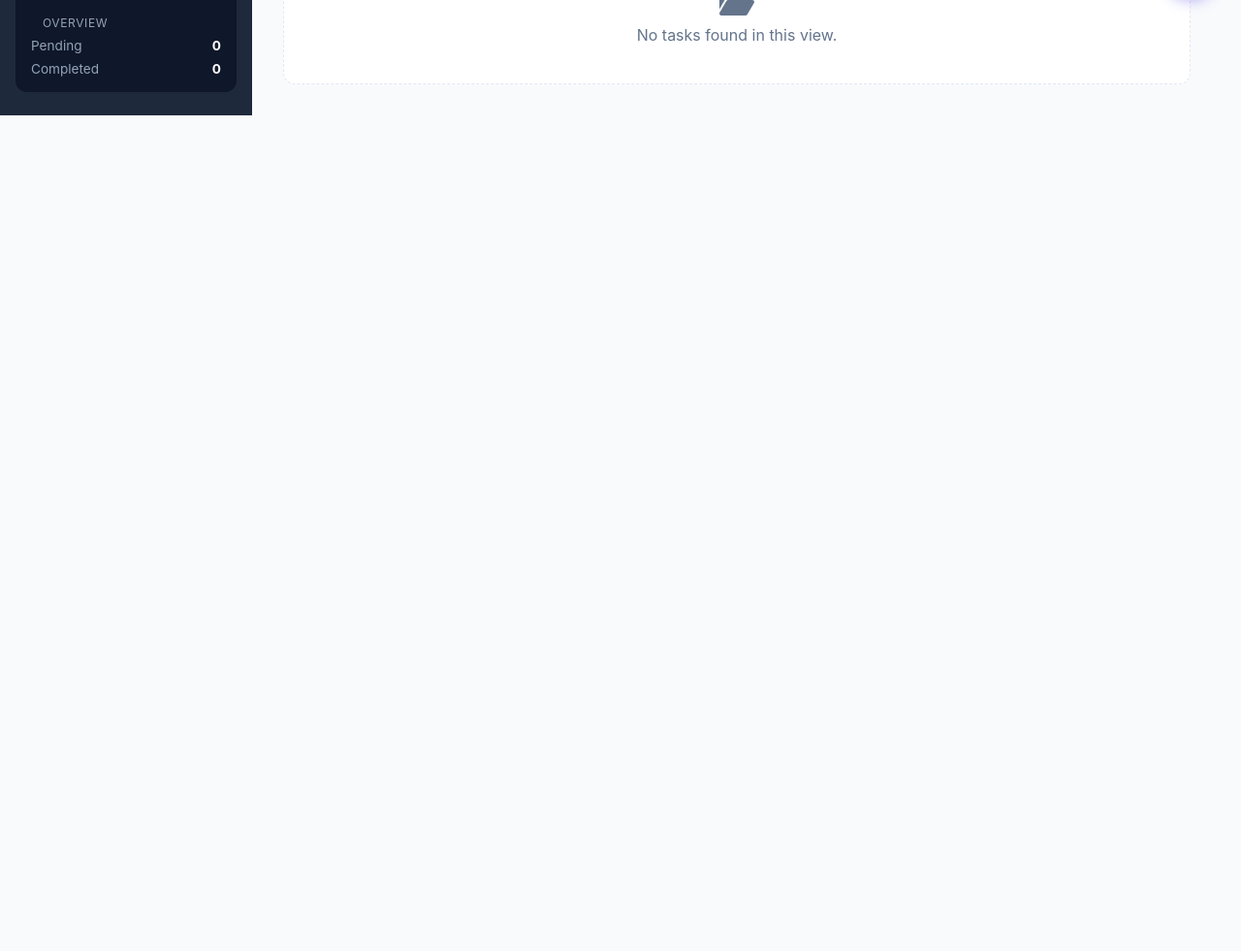
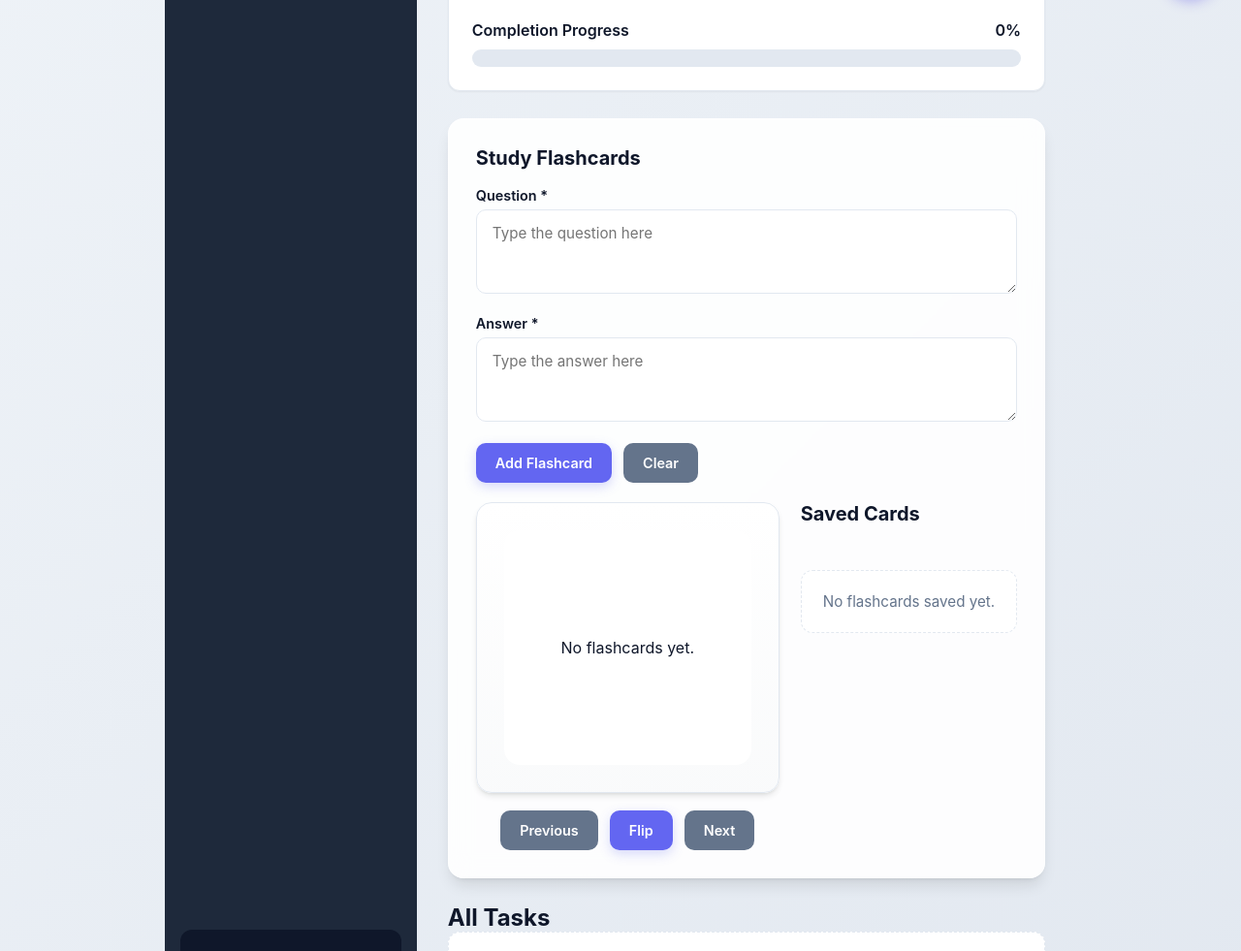
Before and after one commit to OnkarNanaware/Student_management_system, a plain HTML site: page index.html in a window 1280 px wide. Shown: the part 779-1760 px from the top of the page at 97% size. Before the commit the page ends 898 px from the top, so only its background shows below. Drawn offline with Linux system fonts and the light colour scheme.

Commit message:
flashcard added in code

```diff
--- a/flashcard.js
+++ b/flashcard.js
@@ -1,3 +1,6 @@
+(function(){
+    'use strict';
+
     const form = document.getElementById('flashcard-form');
     const questionInput = document.getElementById('question');
     const answerInput = document.getElementById('answer');
@@ -9,7 +12,7 @@ const cardBack = document.getElementById('card-back');
     const flipBtn = document.getElementById('flip-btn');
     const prevBtn = document.getElementById('prev-btn');
     const nextBtn = document.getElementById('next-btn');
-const emptyState = document.getElementById('empty-state');
+    const emptyState = document.getElementById('flashcard-empty');
 
     let flashcards = [];
     let activeIndex = 0;
@@ -25,17 +28,18 @@ function saveFlashcards() {
     }
 
     function renderFlashcards() {
+        if (!cardList) return;
         cardList.innerHTML = '';
 
         if (flashcards.length === 0) {
-        emptyState.style.display = 'block';
-        cardFront.textContent = 'No flashcards yet.';
-        cardBack.textContent = 'Add a new card with a question and answer.';
-        activeCard.classList.remove('flipped');
+            if (emptyState) emptyState.style.display = 'block';
+            if (cardFront) cardFront.textContent = 'No flashcards yet.';
+            if (cardBack) cardBack.textContent = 'Add a new card with a question and answer.';
+            if (activeCard) activeCard.classList.remove('flipped');
             return;
         }
 
-    emptyState.style.display = 'none';
+        if (emptyState) emptyState.style.display = 'none';
         activeIndex = Math.min(activeIndex, flashcards.length - 1);
         activeIndex = Math.max(activeIndex, 0);
 
@@ -48,7 +52,8 @@ function renderFlashcards() {
                 <button class="btn btn-danger" type="button" data-index="${index}">Delete</button>
             `;
 
-        li.querySelector('button').addEventListener('click', () => removeCard(index));
+            const btn = li.querySelector('button');
+            if (btn) btn.addEventListener('click', () => removeCard(index));
             cardList.appendChild(li);
         });
 
@@ -58,9 +63,9 @@ function renderFlashcards() {
     function updateActiveCard() {
         const card = flashcards[activeIndex];
         if (!card) return;
-    cardFront.innerHTML = `<h3>Question</h3><p>${escapeHTML(card.question)}</p>`;
-    cardBack.innerHTML = `<h3>Answer</h3><p>${escapeHTML(card.answer)}</p>`;
-    activeCard.classList.toggle('flipped', isFlipped);
+        if (cardFront) cardFront.innerHTML = `<h3>Question</h3><p>${escapeHTML(card.question)}</p>`;
+        if (cardBack) cardBack.innerHTML = `<h3>Answer</h3><p>${escapeHTML(card.answer)}</p>`;
+        if (activeCard) activeCard.classList.toggle('flipped', isFlipped);
     }
 
     function handleFormSubmit(event) {
@@ -71,20 +76,20 @@ function handleFormSubmit(event) {
 
         flashcards.push({ question, answer, id: Date.now().toString() });
         saveFlashcards();
-    form.reset();
+        if (form) form.reset();
         activeIndex = flashcards.length - 1;
         isFlipped = false;
         renderFlashcards();
     }
 
     function clearForm() {
-    form.reset();
+        if (form) form.reset();
     }
 
     function flipCard() {
         if (flashcards.length === 0) return;
         isFlipped = !isFlipped;
-    activeCard.classList.toggle('flipped', isFlipped);
+        if (activeCard) activeCard.classList.toggle('flipped', isFlipped);
     }
 
     function goPrevious() {
@@ -110,7 +115,7 @@ function removeCard(index) {
     }
 
     function escapeHTML(str) {
-    return str.replace(/[&<>'"]/g, tag => ({
+        return String(str).replace(/[&<>'\"]/g, tag => ({
             '&': '&amp;',
             '<': '&lt;',
             '>': '&gt;',
@@ -119,13 +124,15 @@ function escapeHTML(str) {
         }[tag] || tag));
     }
 
-form.addEventListener('submit', handleFormSubmit);
-clearBtn.addEventListener('click', clearForm);
-flipBtn.addEventListener('click', flipCard);
-prevBtn.addEventListener('click', goPrevious);
-nextBtn.addEventListener('click', goNext);
+    if (form) form.addEventListener('submit', handleFormSubmit);
+    if (clearBtn) clearBtn.addEventListener('click', clearForm);
+    if (flipBtn) flipBtn.addEventListener('click', flipCard);
+    if (prevBtn) prevBtn.addEventListener('click', goPrevious);
+    if (nextBtn) nextBtn.addEventListener('click', goNext);
 
     window.addEventListener('DOMContentLoaded', () => {
         loadFlashcards();
         renderFlashcards();
     });
+
+})();
--- a/index.html
+++ b/index.html
@@ -7,6 +7,7 @@
     <!-- FontAwesome Icons -->
     <link rel="stylesheet" href="https://cdnjs.cloudflare.com/ajax/libs/font-awesome/6.4.0/css/all.min.css">
     <link rel="stylesheet" href="style.css">
+    <link rel="stylesheet" href="flashcard.css">
 </head>
 <body>
     <div class="dashboard-layout">
@@ -154,6 +155,54 @@
 
 </section>
 
+            <!-- Flashcards Section -->
+            <section class="card">
+                <h2>Study Flashcards</h2>
+                <div class="flashcard-container">
+                    <form id="flashcard-form">
+                        <div class="form-group">
+                            <label for="question">Question *</label>
+                            <textarea id="question" rows="3" placeholder="Type the question here" required></textarea>
+                        </div>
+                        <div class="form-group">
+                            <label for="answer">Answer *</label>
+                            <textarea id="answer" rows="3" placeholder="Type the answer here" required></textarea>
+                        </div>
+                        <div class="form-actions">
+                            <button type="submit" class="btn btn-primary">Add Flashcard</button>
+                            <button type="button" id="clear-btn" class="btn btn-secondary">Clear</button>
+                        </div>
+                    </form>
+
+                    <div class="flashcard-panel" style="margin-top:20px;">
+                        <div class="flashcard-viewer">
+                            <div class="flashcard" id="active-card">
+                                <div class="flashcard-face flashcard-front" id="card-front">
+                                    <h3>Question</h3>
+                                    <p>Use the form to create your first flashcard.</p>
+                                </div>
+                                <div class="flashcard-face flashcard-back" id="card-back">
+                                    <h3>Answer</h3>
+                                    <p>Then flip the card to check your answer.</p>
+                                </div>
+                            </div>
+
+                            <div class="flashcard-controls">
+                                <button type="button" class="btn btn-secondary" id="prev-btn">Previous</button>
+                                <button type="button" class="btn btn-primary" id="flip-btn">Flip</button>
+                                <button type="button" class="btn btn-secondary" id="next-btn">Next</button>
+                            </div>
+                        </div>
+
+                        <div class="flashcard-list">
+                            <h3>Saved Cards</h3>
+                            <ul id="card-list"></ul>
+                            <div id="flashcard-empty" class="empty-state">No flashcards saved yet.</div>
+                        </div>
+                    </div>
+                </div>
+            </section>
+
             <!-- Tasks List Container -->
             <section class="task-list-section">
                 <div class="section-header">
@@ -171,6 +220,7 @@
     </div>
 
     <script src="script.js"></script>
+    <script src="flashcard.js"></script>
     <!-- Replace your chat-widget div with this -->
 <div class="chat-widget">
     <button id="chat-toggle-btn" class="chat-toggle-btn" onclick="toggleChat()" aria-label="Toggle Chat">
```
Lines whose indentation alone changed are shown as unchanged.
